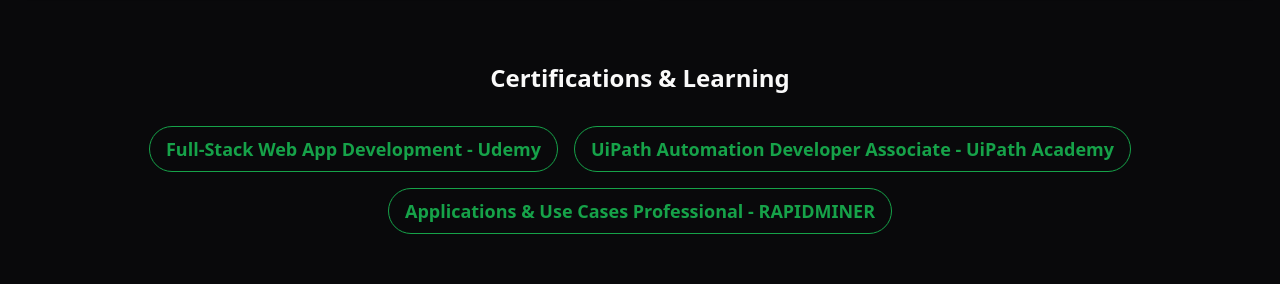
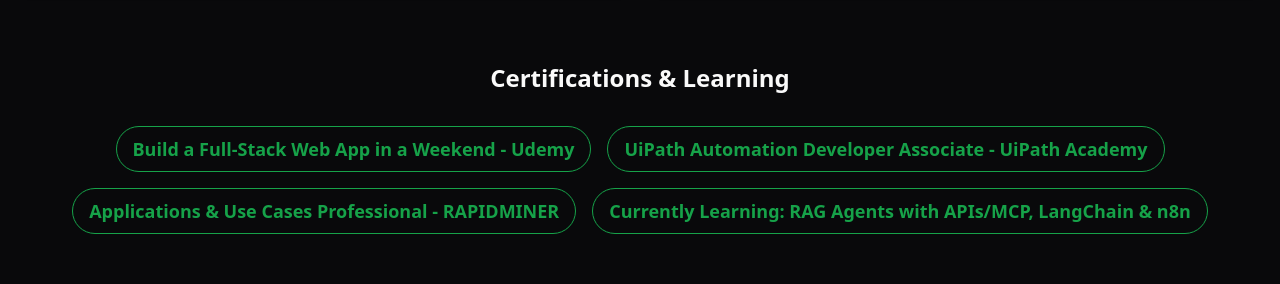
Before and after one commit to VISHRUTH19112003/vishruths-digital-canvas, a React (Vite) app: page / in a window 1280 px wide. Shown: the part 2252-2536 px from the top of the page. Built offline with nearby package versions, Linux system fonts and the light colour scheme.

Commit message:
Update certifications and learning
Update certifications and add current learning to the skills section.

```diff
--- a/src/components/Skills.tsx
+++ b/src/components/Skills.tsx
@@ -87,7 +87,7 @@ const Skills = () => {
               variant="outline"
               className="text-lg py-2 px-4 border-github-green text-github-green hover:bg-github-green-muted"
             >
-              Full-Stack Web App Development - Udemy
+              Build a Full-Stack Web App in a Weekend - Udemy
             </Badge>
             <Badge
               variant="outline"
@@ -101,6 +101,12 @@ const Skills = () => {
             >
               Applications & Use Cases Professional - RAPIDMINER
             </Badge>
+            <Badge
+              variant="outline"
+              className="text-lg py-2 px-4 border-github-green text-github-green hover:bg-github-green-muted"
+            >
+              Currently Learning: RAG Agents with APIs/MCP, LangChain & n8n
+            </Badge>
           </div>
         </div>
       </div>
```
